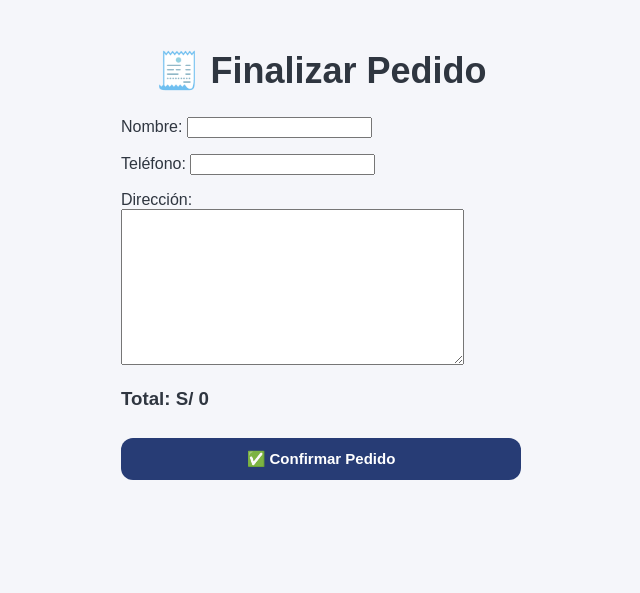
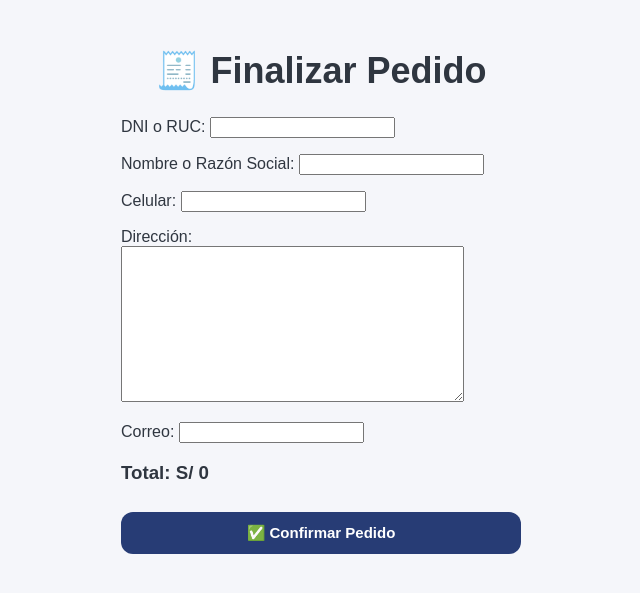
Before and after one commit to edwinsurco/tienda-django, a Django app: page /crear-pedido/ in a window 1280 px wide. Shown: the top 593 px of the page, without its empty margins (319-959 px from the left). Run offline with Django 5.2, Linux system fonts and the light colour scheme.

Commit message:
Agregar clientes y autocompletar por DNI

```diff
--- a/productos/forms.py
+++ b/productos/forms.py
@@ -2,13 +2,18 @@ from django import forms
 
 class PedidoForm(forms.Form):
 
-    nombre = forms.CharField(
-        label="Nombre",
-        max_length=100
+    dni_ruc = forms.CharField(
+        label="DNI o RUC",
+        max_length=20
     )
 
-    telefono = forms.CharField(
-        label="Teléfono",
+    nombre_razon_social = forms.CharField(
+        label="Nombre o Razón Social",
+        max_length=200
+    )
+
+    celular = forms.CharField(
+        label="Celular",
         max_length=20
     )
 
@@ -16,3 +21,8 @@ class PedidoForm(forms.Form):
         label="Dirección",
         widget=forms.Textarea
     )
+
+    correo = forms.EmailField(
+        label="Correo",
+        required=False
+    )
--- a/productos/templates/productos/crear_pedido.html
+++ b/productos/templates/productos/crear_pedido.html
@@ -7,6 +7,7 @@
 
 {% load static %}
 
+<meta name="viewport" content="width=device-width, initial-scale=1.0">
 <link rel="stylesheet"
       href="{% static 'css/estilos.css' %}">
 
@@ -28,6 +29,38 @@
 
 {{ form.as_p }}
 
+<script>
+
+const dniInput = document.getElementById("id_dni_ruc");
+
+dniInput.addEventListener("blur", function() {
+
+    const dni = dniInput.value;
+
+    if (dni.length < 8) {
+        return;
+    }
+
+    fetch(`/buscar-cliente/?dni_ruc=${dni}`)
+        .then(response => response.json())
+        .then(data => {
+
+            if (data.existe) {
+
+                document.getElementById("id_nombre_razon_social").value = data.nombre_razon_social;
+                document.getElementById("id_celular").value = data.celular;
+                document.getElementById("id_direccion").value = data.direccion;
+                document.getElementById("id_correo").value = data.correo;
+
+                alert("Cliente encontrado. Datos completados automáticamente.");
+            }
+
+        });
+
+});
+
+</script>
+
 <h3 class="total">
 Total: S/ {{ total }}
 </h3>
--- a/productos/urls.py
+++ b/productos/urls.py
@@ -48,4 +48,9 @@ urlpatterns = [
     views.consultar_pedido,
     name='consultar_pedido'),
 
+    path(
+    'buscar-cliente/',
+    views.buscar_cliente,
+    name='buscar_cliente'),
+
 ]
--- a/productos/views.py
+++ b/productos/views.py
@@ -4,6 +4,8 @@ from urllib.parse import quote
 from .models import Pedido, DetallePedido
 import urllib.parse
 from .models import Pedido
+from django.http import JsonResponse
+from .models import Cliente
 
 from .models import (
     Producto,
@@ -245,12 +247,24 @@ def crear_pedido(request):
 
         if form.is_valid():
 
-            nombre = form.cleaned_data['nombre']
-            telefono = form.cleaned_data['telefono']
+            dni_ruc = form.cleaned_data['dni_ruc']
+            nombre = form.cleaned_data['nombre_razon_social']
+            telefono = form.cleaned_data['celular']
             direccion = form.cleaned_data['direccion']
+            correo = form.cleaned_data['correo']
+
+            cliente, creado = Cliente.objects.update_or_create(
+                dni_ruc=dni_ruc,
+                defaults={
+                    'nombre_razon_social': nombre,
+                    'celular': telefono,
+                    'direccion': direccion,
+                    'correo': correo
+                }
+            )
 
             pedido = Pedido.objects.create(
-
+                cliente=cliente,
                 nombre=nombre,
                 telefono=telefono,
                 direccion=direccion,
@@ -266,7 +280,6 @@ def crear_pedido(request):
             for key, item in carrito.carrito.items():
 
                 DetallePedido.objects.create(
-
                     pedido=pedido,
                     producto_id=key,
                     cantidad=item['cantidad'],
@@ -278,31 +291,29 @@ def crear_pedido(request):
 
             mensaje += f"%0ATotal: S/ {carrito.obtener_total()}"
 
-            numero = "51918600550"  # CAMBIAR
+            numero = "51918600550"
 
             url = f"https://wa.me/{numero}?text={mensaje}"
 
             request.session['mensaje_whatsapp'] = url
-
             request.session['carrito'] = {}
 
-            return redirect('pedido_exitoso', pedido_id=pedido.id)
+            return redirect(
+                'pedido_exitoso',
+                pedido_id=pedido.id
+            )
 
     else:
 
         form = PedidoForm()
 
-    context = {
-
-        'form': form,
-        'total': carrito.obtener_total()
-
-    }
-
     return render(
         request,
         'productos/crear_pedido.html',
-        context
+        {
+            'form': form,
+            'total': carrito.obtener_total()
+        }
     )
 
 def pedido_exitoso(request, pedido_id):
@@ -365,3 +376,26 @@ def consultar_pedido(request):
             'error': error
         }
     )
+
+def buscar_cliente(request):
+
+    dni_ruc = request.GET.get('dni_ruc')
+
+    try:
+        cliente = Cliente.objects.get(dni_ruc=dni_ruc)
+
+        data = {
+            'existe': True,
+            'nombre_razon_social': cliente.nombre_razon_social,
+            'celular': cliente.celular,
+            'direccion': cliente.direccion,
+            'correo': cliente.correo or ''
+        }
+
+    except Cliente.DoesNotExist:
+
+        data = {
+            'existe': False
+        }
+
+    return JsonResponse(data)
```
Also changed, not shown: productos/admin.py (+47 -4 lines), productos/models.py (+36 -4 lines), db.sqlite3, productos/migrations/0008_cliente_pedido_cliente.py (added).
